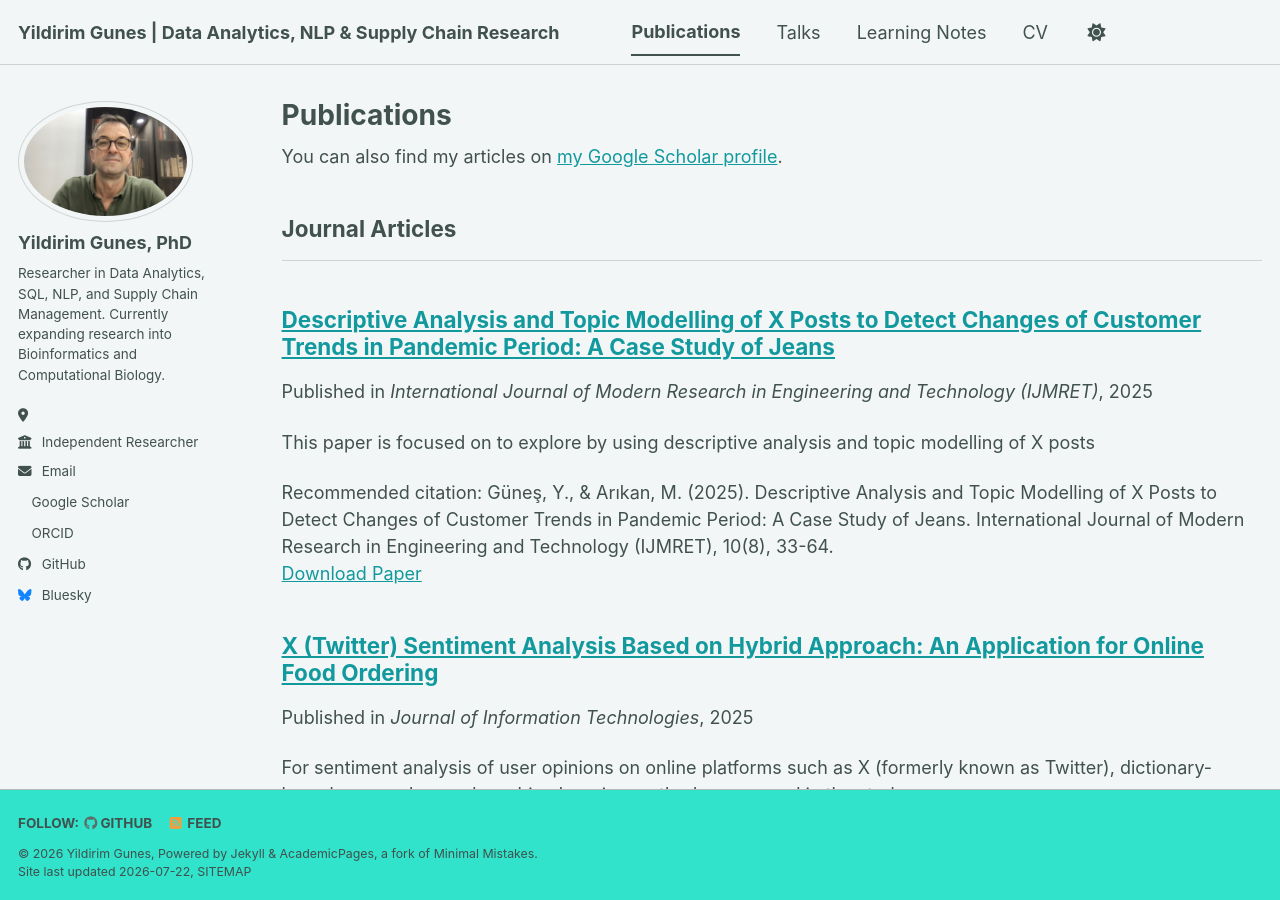
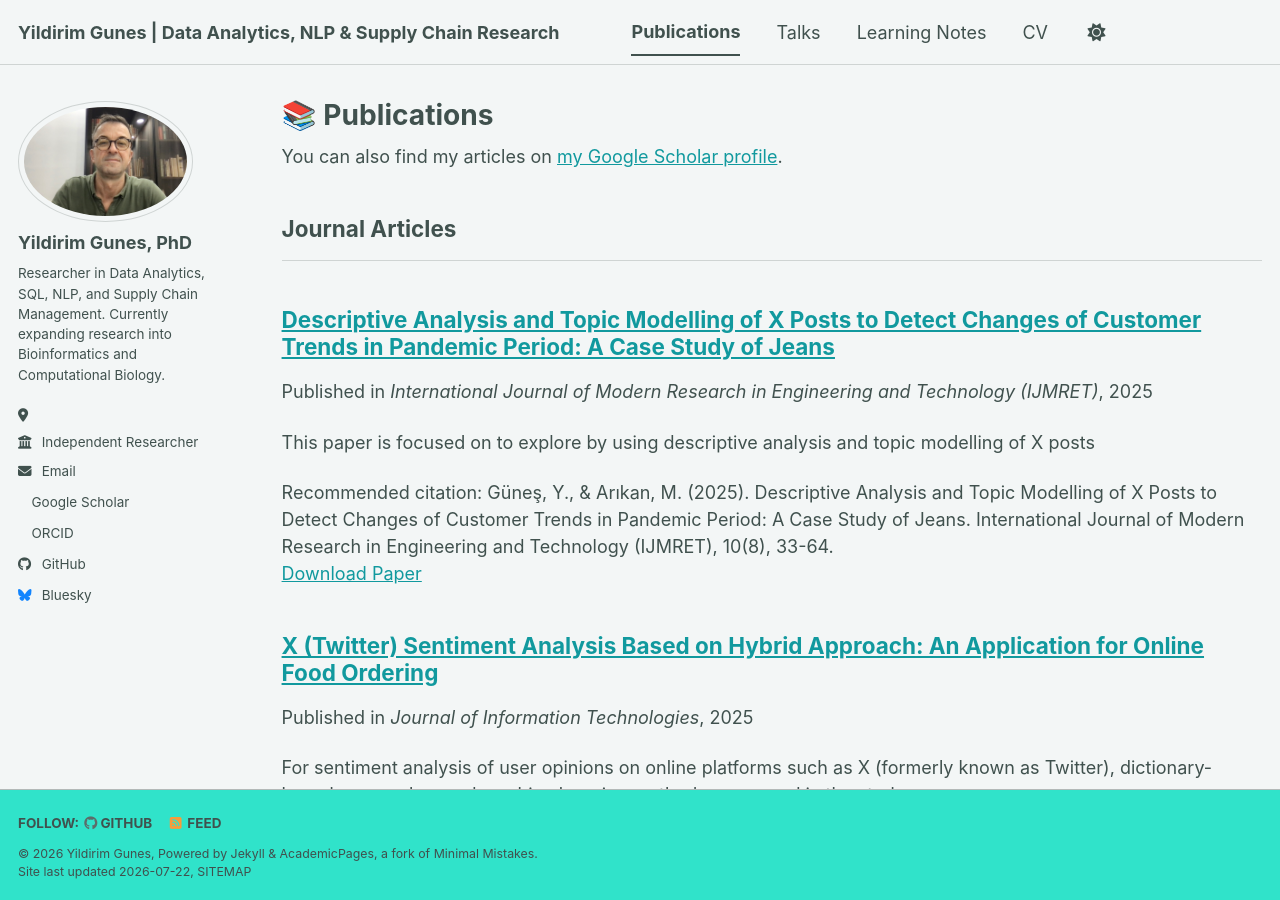
Before and after one commit to yildirimgunes/yildirimgunes.github.io, a Jekyll site: the page built from _pages/publications.html, in a window 1280 px wide and 900 px high. Built offline with Jekyll 4.4.1, drawn with Linux system fonts in a browser that asks for light colours; a style sheet for code colours, icons or effects is not loaded.

```diff
--- a/_pages/publications.html
+++ b/_pages/publications.html
@@ -1,6 +1,6 @@
 ---
 layout: archive
-title: "Publications"
+title: "📚 Publications"
 permalink: /publications/
 author_profile: true
 ---
```
